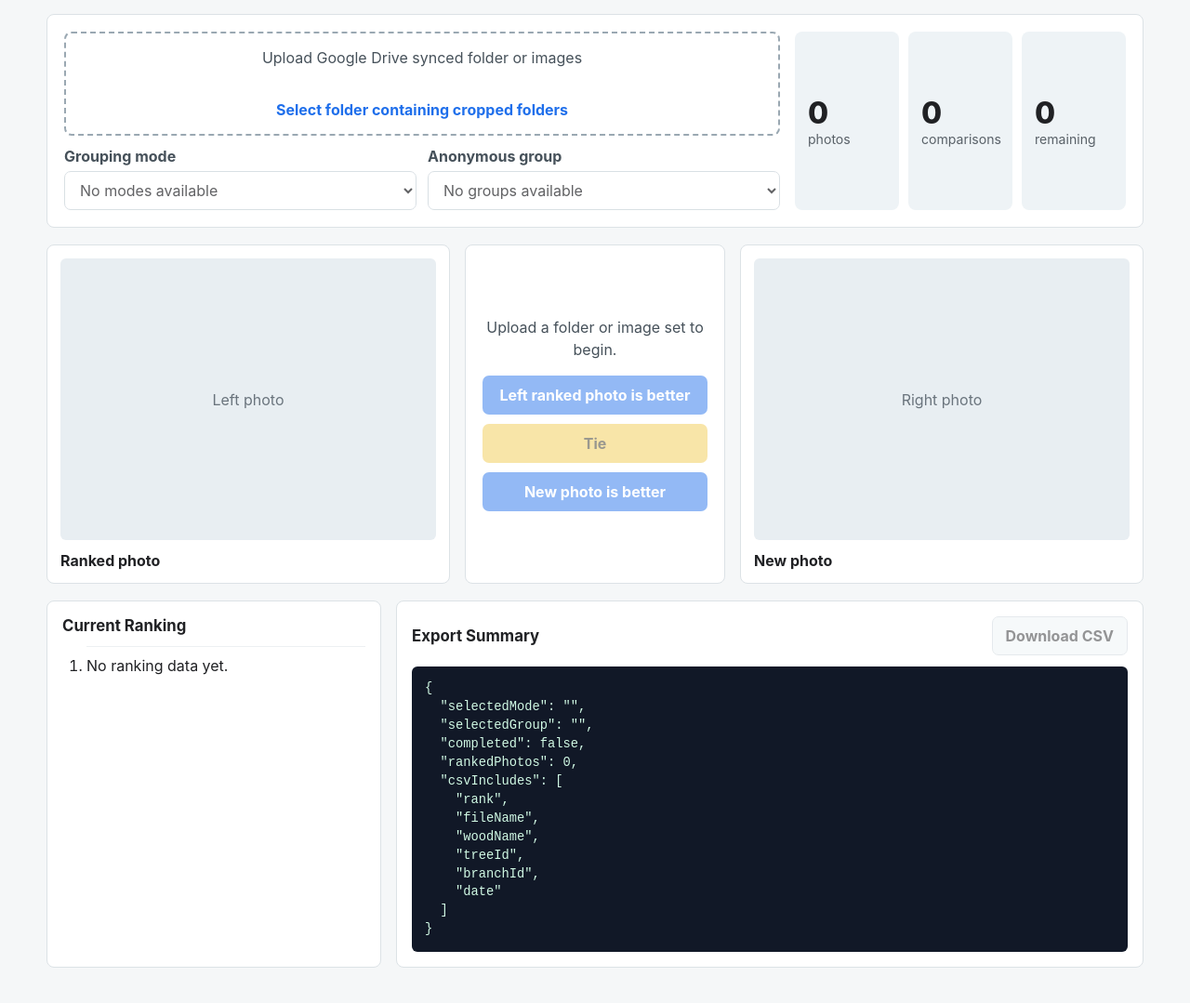
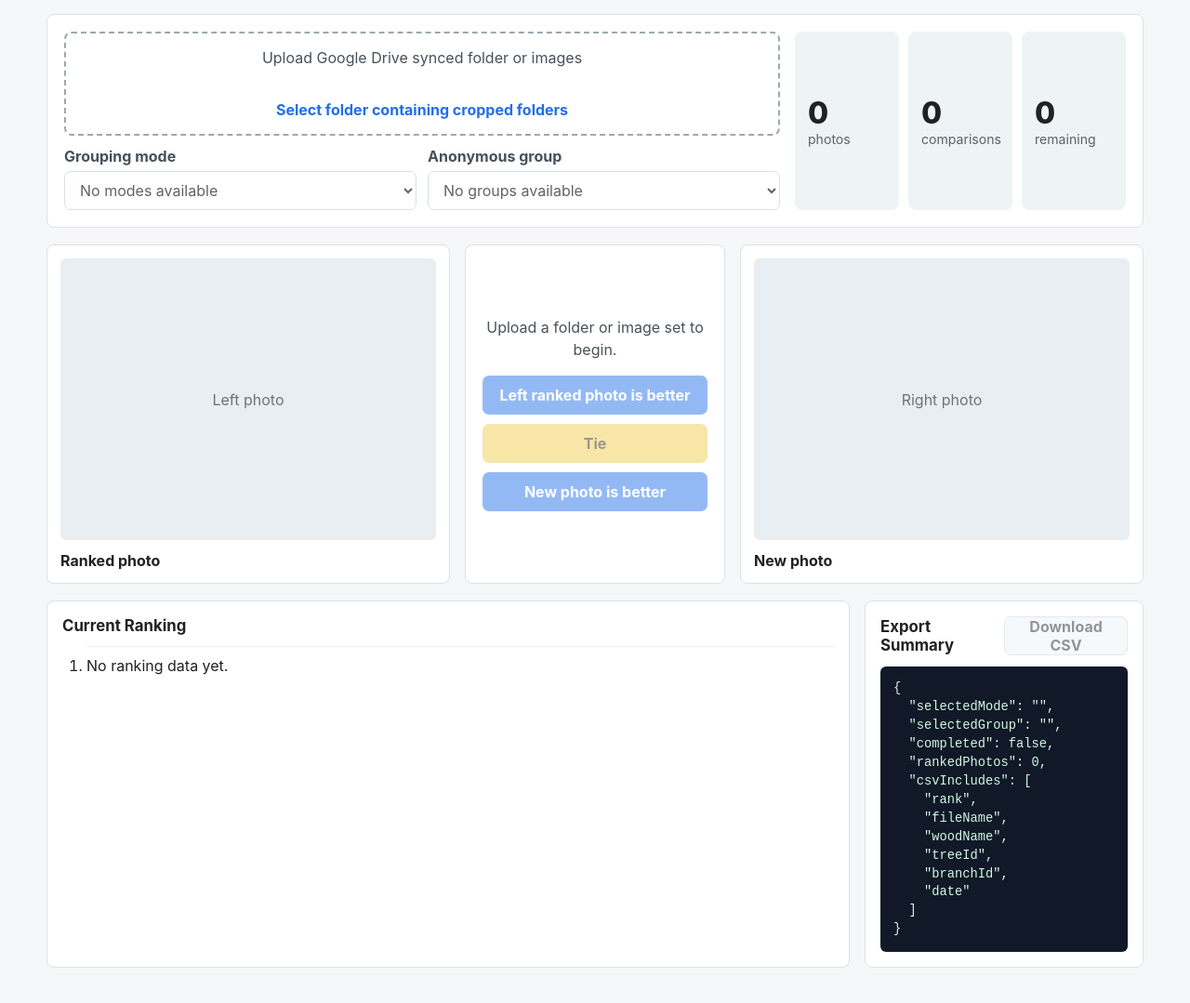
Before and after one commit to DREAMCHASER04/Photo-Comparison-Tool, a website: page index.html in a window 1280 px wide. Shown: the part 103-1182 px from the top of the page at 93% size. Drawn offline with Linux system fonts and the light colour scheme.

Commit message:
Adjust ranking dashboard layout

```diff
--- a/src/styles.css
+++ b/src/styles.css
@@ -304,7 +304,7 @@ h1 {
 
 .results-grid {
   display: grid;
-  grid-template-columns: 360px minmax(0, 1fr);
+  grid-template-columns: minmax(0, 1fr) 300px;
   gap: 16px;
 }
 
```
